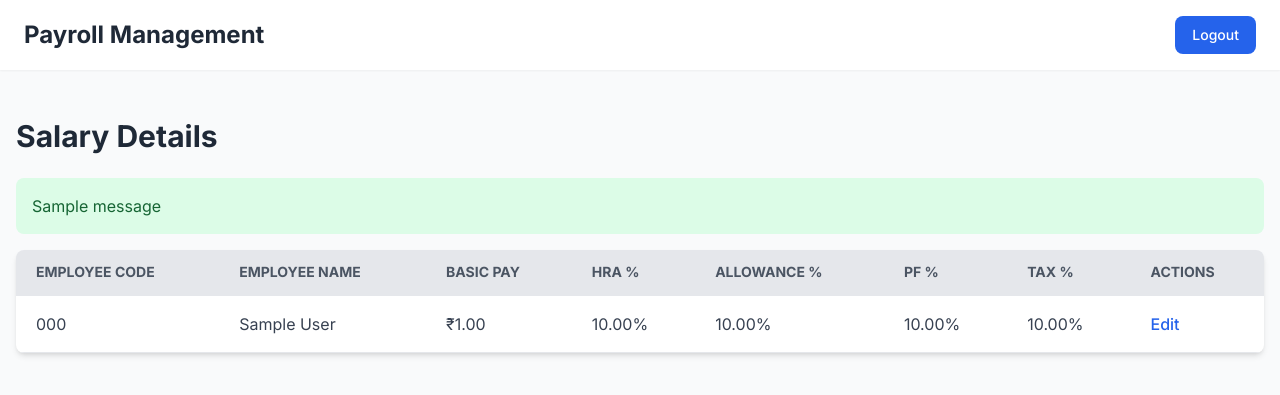
After one commit to Sriharan-S/TouchMark-Drive, a Django app: page /payroll/salary/ in a window 1280 px wide. The commit adds this page. Shown: the top 395 px of the page. Run offline with Django 5.2, Linux system fonts and the light colour scheme; a user stored in the database is signed in; tables that the repository leaves empty hold one stand-in row (values such as "Sample post"); one stand-in notice (Sample message) is shown; parts of the project's set-up code (start-up, migrations or seed data) failed here and were passed over; some libraries are stand-ins or nearby versions.

Commit message:
refactor employee and salary management: update forms, views, and templates for better usability and structure

```diff
--- a/employees/models.py
+++ b/employees/models.py
@@ -1,7 +1,7 @@
 from django.db import models
 
 class Employee(models.Model):
-    emp_code = models.CharField(max_length=20, unique=True)
+    emp_code = models.CharField(max_length=20, unique=True, editable=False)
     first_name = models.CharField(max_length=50)
     last_name = models.CharField(max_length=50)
     email = models.EmailField(unique=True)
--- a/payroll/models.py
+++ b/payroll/models.py
@@ -2,27 +2,25 @@ from django.db import models
 from employees.models import Employee
 
 class Salary(models.Model):
-    employee = models.OneToOneField(Employee, on_delete=models.CASCADE)
-    basic_pay = models.DecimalField(max_digits=10, decimal_places=2)
-    hra_percentage = models.DecimalField(max_digits=5, decimal_places=2)
-    allowance_percentage = models.DecimalField(max_digits=5, decimal_places=2)
-    pf_percentage = models.DecimalField(max_digits=5, decimal_places=2)
-    tax_percentage = models.DecimalField(max_digits=5, decimal_places=2)
+    employee = models.OneToOneField(Employee, on_delete=models.CASCADE, related_name='salary_details')
+    basic_pay = models.DecimalField(max_digits=10, decimal_places=2, default=0.00)
+    hra_percentage = models.DecimalField(max_digits=5, decimal_places=2, default=0.00, verbose_name="HRA %")
+    allowance_percentage = models.DecimalField(max_digits=5, decimal_places=2, default=0.00, verbose_name="Allowance %")
+    pf_percentage = models.DecimalField(max_digits=5, decimal_places=2, default=0.00, verbose_name="PF %")
+    tax_percentage = models.DecimalField(max_digits=5, decimal_places=2, default=0.00, verbose_name="Tax %")
 
     def __str__(self):
-        return f"Salary for {self.employee}"
+        return f"Salary for {self.employee.first_name} {self.employee.last_name}"
+
 
 class Payroll(models.Model):
     employee = models.ForeignKey(Employee, on_delete=models.CASCADE)
-    month = models.PositiveIntegerField()
-    year = models.PositiveIntegerField()
+    month = models.IntegerField()
+    year = models.IntegerField()
     gross_salary = models.DecimalField(max_digits=10, decimal_places=2)
     deductions = models.DecimalField(max_digits=10, decimal_places=2)
     net_salary = models.DecimalField(max_digits=10, decimal_places=2)
     created_at = models.DateTimeField(auto_now_add=True)
 
-    class Meta:
-        unique_together = ('employee', 'month', 'year')
-
     def __str__(self):
         return f"Payroll for {self.employee} - {self.month}/{self.year}"
--- a/payroll/urls.py
+++ b/payroll/urls.py
@@ -4,7 +4,8 @@ from . import views
 app_name = 'payroll'
 
 urlpatterns = [
-    path('salary/<int:employee_id>/', views.salary_setup, name='salary_setup'),
+    path('salary/', views.salary_list, name='salary_list'),
+    path('salary/<int:pk>/update/', views.salary_update, name='salary_update'),
     path('run/', views.payroll_run, name='payroll_run'),
     path('payslip/<int:payroll_id>/', views.view_payslip, name='view_payslip'),
     path('payslip/<int:payroll_id>/download/', views.download_payslip, name='download_payslip'),
--- a/payroll/views.py
+++ b/payroll/views.py
@@ -26,6 +26,31 @@ def salary_setup(request, employee_id):
         form = SalaryForm(instance=salary)
 
     return render(request, 'payroll/salary_setup.html', {'form': form, 'employee': employee})
+
+@login_required
+def salary_list(request):
+    # Ensure a Salary object exists for every active employee
+    active_employees = Employee.objects.filter(is_active=True)
+    for employee in active_employees:
+        Salary.objects.get_or_create(employee=employee)
+
+    # Fetch all salary objects for active employees to display
+    salaries = Salary.objects.filter(employee__is_active=True).select_related('employee')
+    return render(request, 'payroll/salary_list.html', {'salaries': salaries})
+
+@login_required
+def salary_update(request, pk):
+    salary = get_object_or_404(Salary, pk=pk)
+    if request.method == 'POST':
+        form = SalaryForm(request.POST, instance=salary)
+        if form.is_valid():
+            form.save()
+            messages.success(request, 'Salary details updated successfully.')
+            return redirect('payroll:salary_list')
+    else:
+        form = SalaryForm(instance=salary)
+
+    return render(request, 'payroll/salary_form.html', {'form': form, 'salary': salary})
 
 @login_required
 def payroll_run(request):
--- /dev/null
+++ b/templates/payroll/salary_list.html
@@ -0,0 +1,58 @@
+{% extends 'base.html' %}
+
+{% block title %}Salary List{% endblock %}
+
+{% block content %}
+<div class="container mx-auto px-4 py-8">
+    <div class="flex justify-between items-center mb-6">
+        <h1 class="text-3xl font-bold text-gray-800">Salary Details</h1>
+    </div>
+
+    {% if messages %}
+        {% for message in messages %}
+            <div class="mb-4 p-4 rounded-lg {% if message.tags == 'success' %}bg-green-100 text-green-800{% elif message.tags == 'error' %}bg-red-100 text-red-800{% else %}bg-blue-100 text-blue-800{% endif %}" role="alert">
+                {{ message }}
+            </div>
+        {% endfor %}
+    {% endif %}
+
+    <div class="bg-white shadow-md rounded-lg overflow-hidden">
+        <table class="min-w-full leading-normal">
+            <thead class="bg-gray-200 text-gray-600 uppercase text-sm font-semibold">
+                <tr>
+                    <th class="px-5 py-3 border-b-2 border-gray-200 text-left">Employee Code</th>
+                    <th class="px-5 py-3 border-b-2 border-gray-200 text-left">Employee Name</th>
+                    <th class="px-5 py-3 border-b-2 border-gray-200 text-left">Basic Pay</th>
+                    <th class="px-5 py-3 border-b-2 border-gray-200 text-left">HRA %</th>
+                    <th class="px-5 py-3 border-b-2 border-gray-200 text-left">Allowance %</th>
+                    <th class="px-5 py-3 border-b-2 border-gray-200 text-left">PF %</th>
+                    <th class="px-5 py-3 border-b-2 border-gray-200 text-left">Tax %</th>
+                    <th class="px-5 py-3 border-b-2 border-gray-200 text-left">Actions</th>
+                </tr>
+            </thead>
+            <tbody class="text-gray-700">
+                {% for salary in salaries %}
+                <tr class="border-b border-gray-200 hover:bg-gray-100">
+                    <td class="px-5 py-4">{{ salary.employee.emp_code }}</td>
+                    <td class="px-5 py-4">{{ salary.employee.first_name }} {{ salary.employee.last_name }}</td>
+                    <td class="px-5 py-4">₹{{ salary.basic_pay|default:"0.00" }}</td>
+                    <td class="px-5 py-4">{{ salary.hra_percentage|default:"0.00" }}%</td>
+                    <td class="px-5 py-4">{{ salary.allowance_percentage|default:"0.00" }}%</td>
+                    <td class="px-5 py-4">{{ salary.pf_percentage|default:"0.00" }}%</td>
+                    <td class="px-5 py-4">{{ salary.tax_percentage|default:"0.00" }}%</td>
+                    <td class="px-5 py-4">
+                        <a href="{% url 'payroll:salary_update' salary.pk %}" class="text-blue-600 hover:text-blue-900 font-medium">Edit</a>
+                    </td>
+                </tr>
+                {% empty %}
+                <tr>
+                    <td colspan="8" class="text-center py-10 text-gray-500">
+                        <p>No active employees found. Please add employees to set up their salaries.</p>
+                    </td>
+                </tr>
+                {% endfor %}
+            </tbody>
+        </table>
+    </div>
+</div>
+{% endblock %}
```
Also changed, not shown: employees/forms.py (+8 -1 lines), employees/views.py (+13 -1 lines), payroll/forms.py (+7 -0 lines), templates/dashboard.html (+4 -3 lines), templates/employees/employee_form.html (+7 -4 lines), templates/employees/employee_list.html (+5 -12 lines), templates/payroll/salary_form.html (added, +81 -0 lines), templates/payroll/salary_setup.html (deleted, +0 -54 lines), employees/migrations/0002_alter_employee_emp_code.py (added), payroll/migrations/0002_alter_payroll_unique_together_alter_payroll_month_and_more.py (added).
